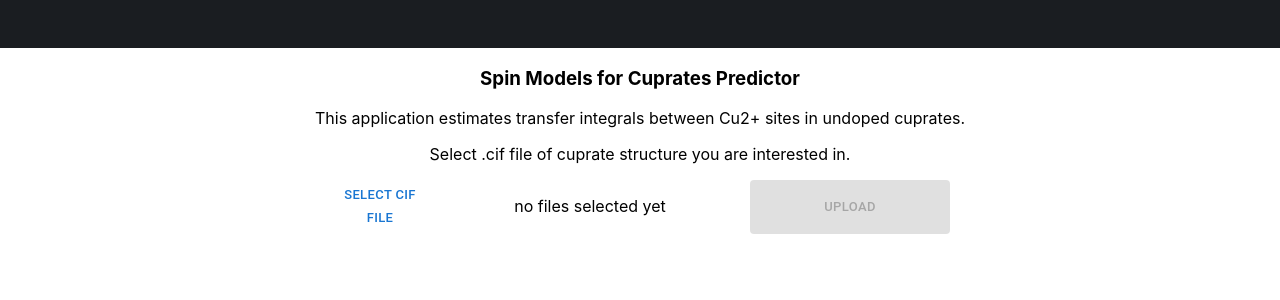
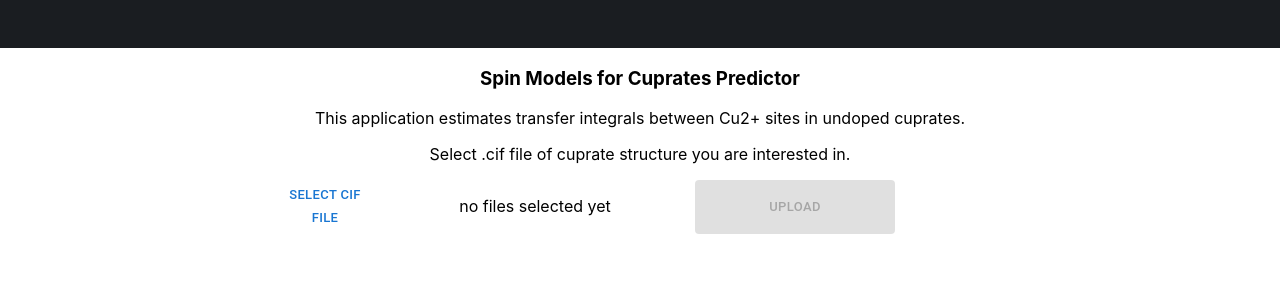
Before and after one commit to denyskononenko/smcp, a React (Create React App) app: page / in a window 1280 px wide. Shown: the top 300 px of the page. Built offline with nearby package versions, Linux system fonts and the light colour scheme.

Commit message:
fix: style update

```diff
--- a/src/css/App.css
+++ b/src/css/App.css
@@ -49,6 +49,7 @@
   margin: auto;
   width: 100%;
   height: 500px;
+  justify-content: center;
 }
 
 .fileUploadWrapper {
@@ -56,7 +57,7 @@
   /* border-radius: 10px; */
   justify-content: center;
   display: grid;
-  grid-template-columns: 100px 300px 200px;
+  grid-template-columns: 100px 300px 200px 100px;
   gap: 10px;
   margin: 10px;
   height: 20%;
```
